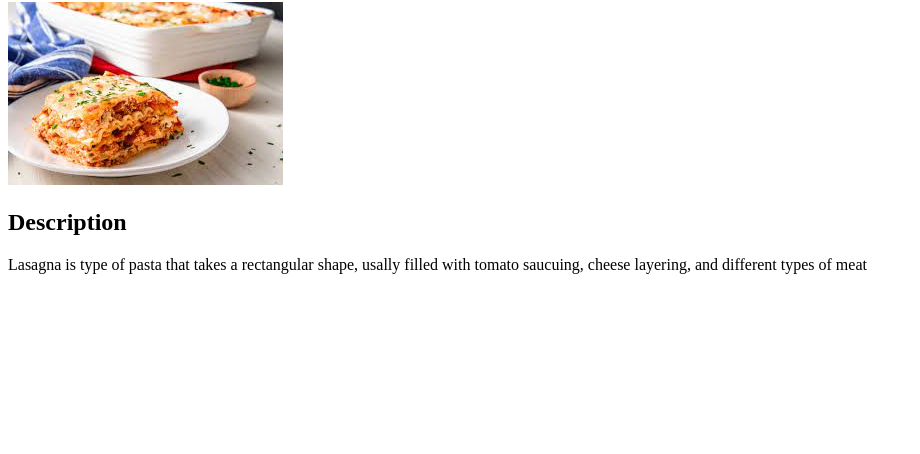
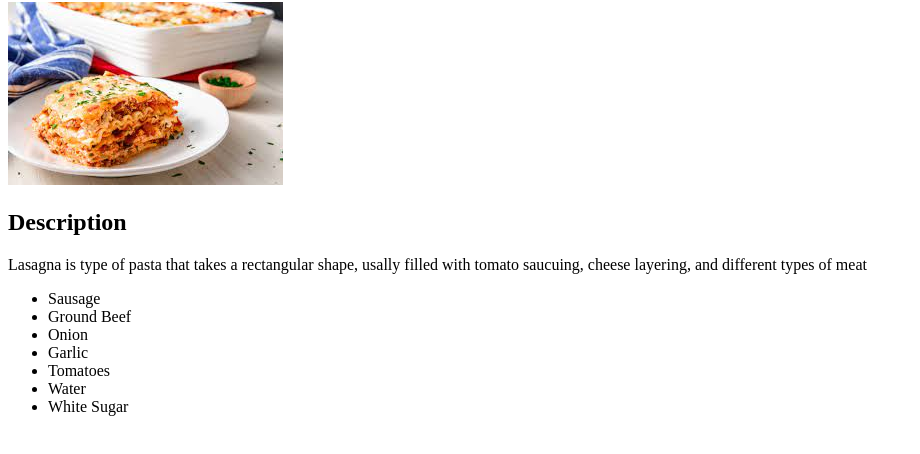
Before and after one commit to saiNaruUFL/odin-recipes, a plain HTML site: page recipes/lasagna.html in a window 1280 px wide. Shown: the part 78-532 px from the top of the page, without its empty margins (0-920 px from the left). Drawn offline with Linux system fonts and the light colour scheme.

Commit message:
Addes list of ingredients for lasagna

```diff
--- a/recipes/lasagna.html
+++ b/recipes/lasagna.html
@@ -11,5 +11,14 @@
     <img src="../images/lasagna.jpeg">
     <h2>Description</h2>
     <p>Lasagna is type of pasta that takes a rectangular shape, usally filled with tomato saucuing, cheese layering, and different types of meat</p>
+    <ul>
+        <li>Sausage</li>
+        <li>Ground Beef</li>
+        <li>Onion</li>
+        <li>Garlic</li>
+        <li>Tomatoes</li>
+        <li>Water</li>
+        <li>White Sugar</li>
+    </ul>
 </body>
 </html>
```
